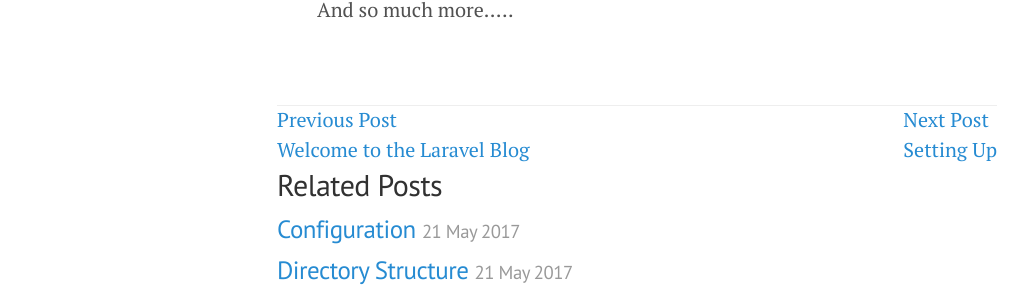
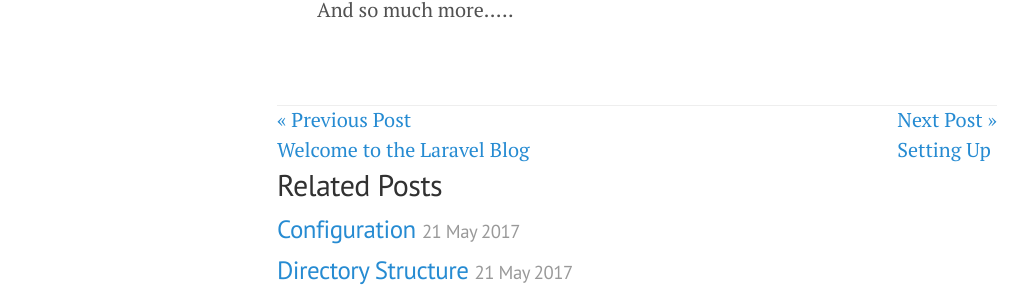
Before and after one commit to meldsza/meldsza.github.io, a Jekyll site: the page built from _posts/2017-05-21-what-is-laravel.md, in a window 1280 px wide. Shown: the part 757-1057 px from the top of the page, without its empty margins (3-1031 px from the left). Built offline with Jekyll 4.4.1, drawn with Linux system fonts in a browser that asks for light colours.

Commit message:
Update footer.html

```diff
--- a/_includes/footer.html
+++ b/_includes/footer.html
@@ -1,10 +1,10 @@
 {% if page.next and page.next.categories contains page.category %}
-  <a href="{{ page.next.url }}" style="float: right;">Next Post <br>
+  <a href="{{ page.next.url }}" style="float: right;">Next Post &raquo;<br>
    {{page.next.title}}
 </a>
 {% endif %}
 {% if page.previous and page.previous.categories contains page.category %}
 
-  <a href="{{ page.previous.url }}" style="float: left;">Previous Post <br>
+  <a href="{{ page.previous.url }}" style="float: left;">&laquo; Previous Post <br>
    {{page.previous.title}}</a>
 {% endif %}
```
